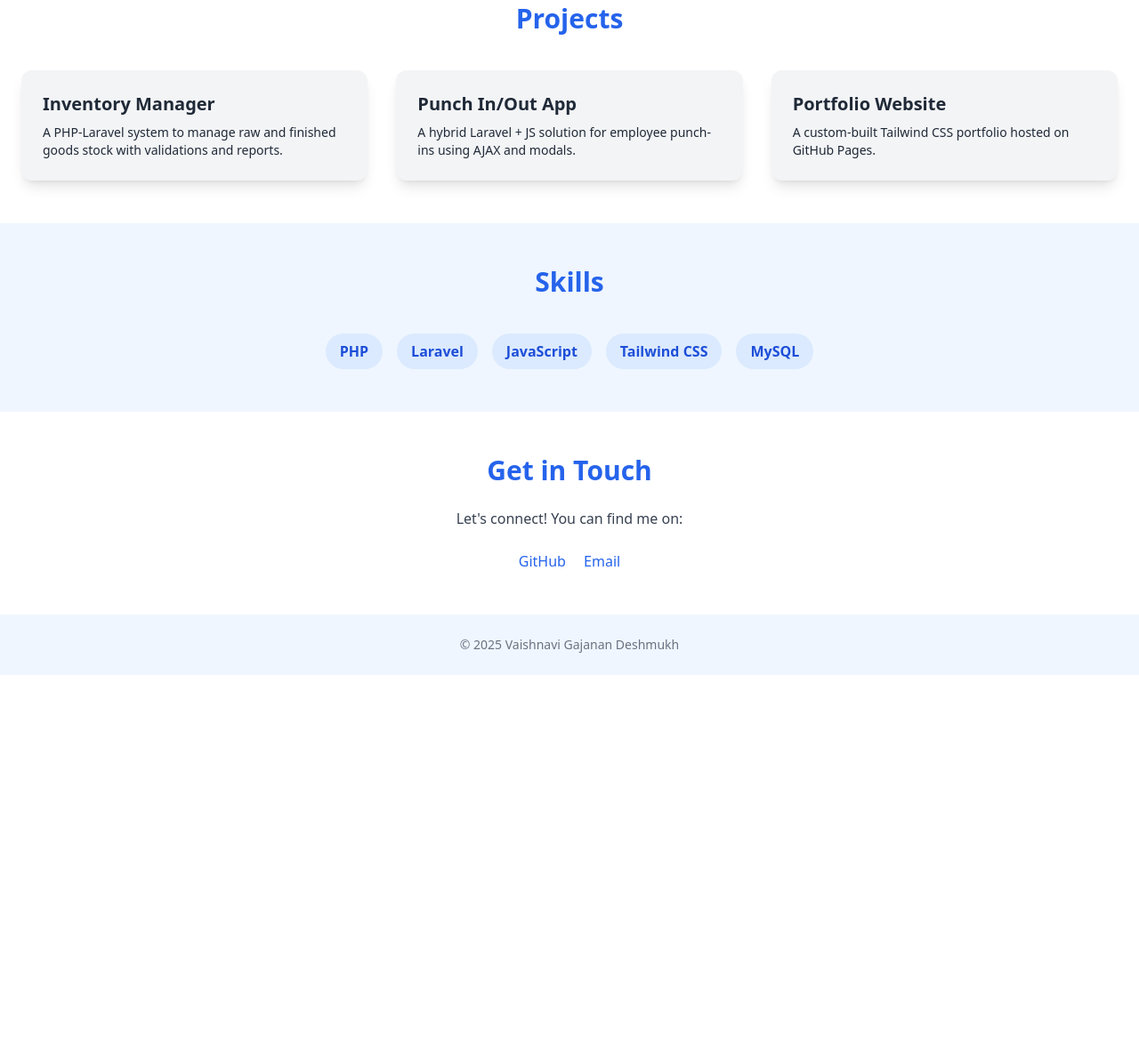
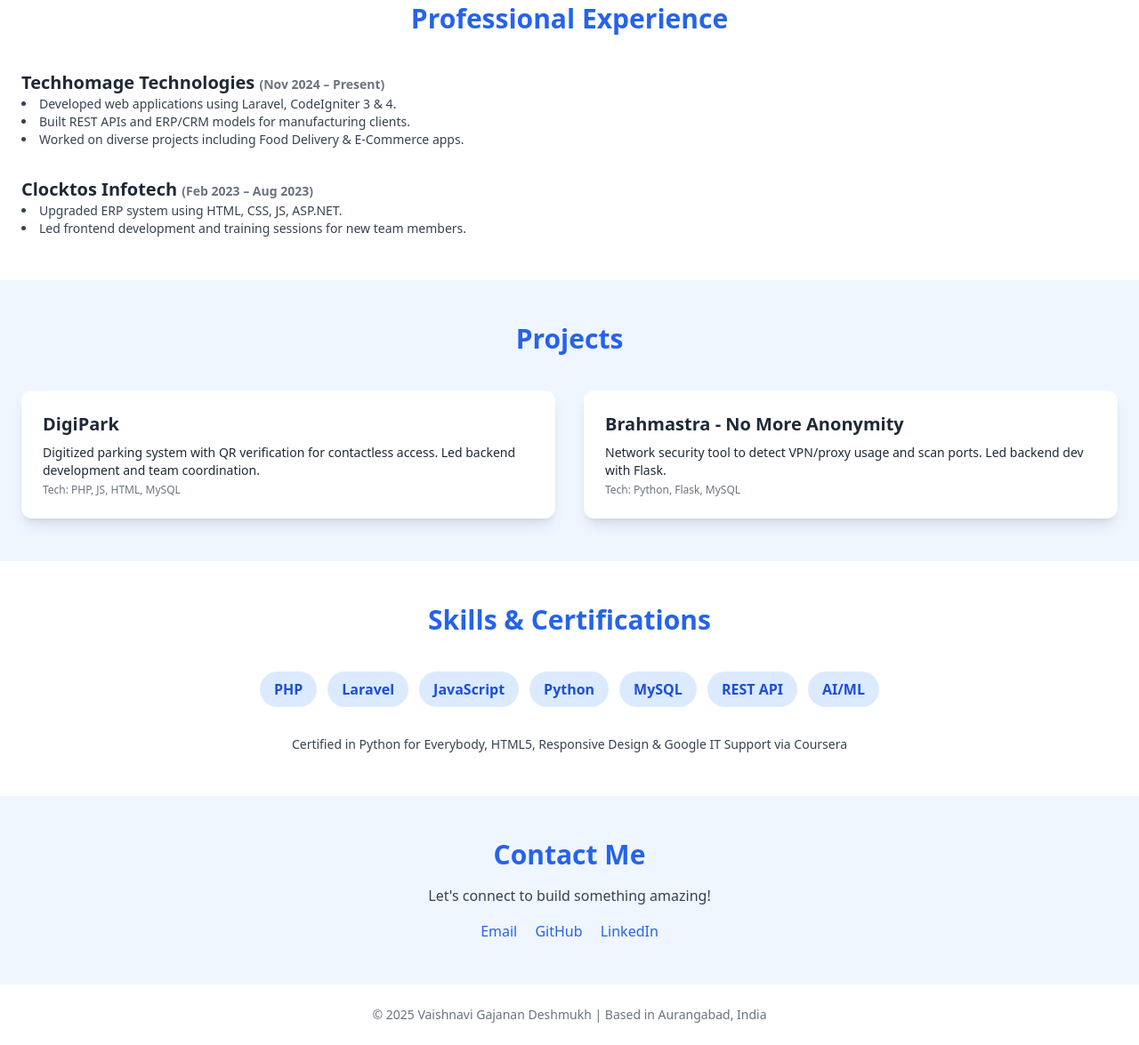
Before and after one commit to vaishnavid07/vaishnavid07.github.io, a plain HTML site: page index.html in a window 1280 px wide. Shown: the part 909-2084 px from the top of the page at 89% size. Before the commit the page ends 1668 px from the top, so only its background shows below. Drawn offline with nearby package versions, Linux system fonts and the light colour scheme.

Commit message:
Update index.html

```diff
--- a/index.html
+++ b/index.html
@@ -7,18 +7,19 @@
   <script src="https://cdn.tailwindcss.com"></script>
   <style>
     body {
-      background: linear-gradient(to right, #f8fafc, #e0f2fe);
+      background: linear-gradient(to right, #f0f4f8, #dbeafe);
     }
     .glow:hover {
-      box-shadow: 0 0 20px rgba(59, 130, 246, 0.6);
+      box-shadow: 0 0 20px rgba(96, 165, 250, 0.5);
     }
   </style>
 </head>
 <body class="font-sans text-gray-800">
   <header class="flex items-center justify-between px-6 py-4 bg-white shadow-md sticky top-0 z-50">
-    <h1 class="text-2xl font-bold text-blue-600">Vaishnavi</h1>
-    <nav class="space-x-6 text-gray-600 font-medium">
+    <h1 class="text-2xl font-bold text-blue-600">Vaishnavi Deshmukh</h1>
+    <nav class="space-x-6 text-gray-700 font-medium">
       <a href="#projects" class="hover:text-blue-500">Projects</a>
+      <a href="#experience" class="hover:text-blue-500">Experience</a>
       <a href="#skills" class="hover:text-blue-500">Skills</a>
       <a href="#contact" class="hover:text-blue-500">Contact</a>
     </nav>
@@ -26,56 +27,79 @@
 
   <section class="min-h-screen flex items-center justify-center text-center">
     <div>
-      <h2 class="text-4xl md:text-6xl font-extrabold mb-4 animate-fade">Hello, I'm <span class="text-blue-600">Vaishnavi</span></h2>
-      <p class="text-lg md:text-xl text-gray-700">Web Developer | Laravel Enthusiast | UI Designer</p>
-      <button class="mt-6 px-6 py-3 bg-blue-600 text-white rounded-full hover:bg-blue-700 glow transition">View My Work</button>
+      <h2 class="text-4xl md:text-6xl font-extrabold mb-4 animate-fade">Hi, I'm <span class="text-blue-600">Vaishnavi Deshmukh</span></h2>
+      <p class="text-lg md:text-xl text-gray-700">Web Developer | Laravel Enthusiast | AI/ML Explorer</p>
+      <p class="mt-4 text-sm max-w-xl mx-auto">To leverage my technical expertise in web development, AI/ML, and cloud computing to design innovative solutions and contribute to organizational success.</p>
+      <button class="mt-6 px-6 py-3 bg-blue-600 text-white rounded-full hover:bg-blue-700 glow transition">Explore Portfolio</button>
     </div>
   </section>
 
-  <section id="projects" class="px-6 py-12 bg-white">
-    <h3 class="text-3xl font-bold text-center text-blue-600 mb-10">Projects</h3>
-    <div class="grid grid-cols-1 md:grid-cols-2 lg:grid-cols-3 gap-8">
-      <div class="bg-gray-100 p-6 rounded-xl shadow-lg hover:scale-105 transition transform">
-        <h4 class="text-xl font-semibold mb-2">Inventory Manager</h4>
-        <p class="text-sm">A PHP-Laravel system to manage raw and finished goods stock with validations and reports.</p>
+  <section id="experience" class="px-6 py-12 bg-white">
+    <h3 class="text-3xl font-bold text-blue-600 text-center mb-10">Professional Experience</h3>
+    <div class="space-y-8">
+      <div>
+        <h4 class="text-xl font-semibold">Techhomage Technologies <span class="text-sm text-gray-500">(Nov 2024 – Present)</span></h4>
+        <ul class="list-disc list-inside text-sm text-gray-700">
+          <li>Developed web applications using Laravel, CodeIgniter 3 & 4.</li>
+          <li>Built REST APIs and ERP/CRM models for manufacturing clients.</li>
+          <li>Worked on diverse projects including Food Delivery & E-Commerce apps.</li>
+        </ul>
       </div>
-      <div class="bg-gray-100 p-6 rounded-xl shadow-lg hover:scale-105 transition transform">
-        <h4 class="text-xl font-semibold mb-2">Punch In/Out App</h4>
-        <p class="text-sm">A hybrid Laravel + JS solution for employee punch-ins using AJAX and modals.</p>
-      </div>
-      <div class="bg-gray-100 p-6 rounded-xl shadow-lg hover:scale-105 transition transform">
-        <h4 class="text-xl font-semibold mb-2">Portfolio Website</h4>
-        <p class="text-sm">A custom-built Tailwind CSS portfolio hosted on GitHub Pages.</p>
+      <div>
+        <h4 class="text-xl font-semibold">Clocktos Infotech <span class="text-sm text-gray-500">(Feb 2023 – Aug 2023)</span></h4>
+        <ul class="list-disc list-inside text-sm text-gray-700">
+          <li>Upgraded ERP system using HTML, CSS, JS, ASP.NET.</li>
+          <li>Led frontend development and training sessions for new team members.</li>
+        </ul>
       </div>
     </div>
   </section>
 
-  <section id="skills" class="px-6 py-12 bg-blue-50">
-    <h3 class="text-3xl font-bold text-center text-blue-600 mb-10">Skills</h3>
-    <div class="flex flex-wrap justify-center gap-4">
+  <section id="projects" class="px-6 py-12 bg-blue-50">
+    <h3 class="text-3xl font-bold text-blue-600 text-center mb-10">Projects</h3>
+    <div class="grid grid-cols-1 md:grid-cols-2 gap-8">
+      <div class="bg-white p-6 rounded-xl shadow-lg hover:scale-105 transition">
+        <h4 class="text-xl font-semibold mb-2">DigiPark</h4>
+        <p class="text-sm">Digitized parking system with QR verification for contactless access. Led backend development and team coordination.</p>
+        <p class="text-xs mt-1 text-gray-500">Tech: PHP, JS, HTML, MySQL</p>
+      </div>
+      <div class="bg-white p-6 rounded-xl shadow-lg hover:scale-105 transition">
+        <h4 class="text-xl font-semibold mb-2">Brahmastra - No More Anonymity</h4>
+        <p class="text-sm">Network security tool to detect VPN/proxy usage and scan ports. Led backend dev with Flask.</p>
+        <p class="text-xs mt-1 text-gray-500">Tech: Python, Flask, MySQL</p>
+      </div>
+    </div>
+  </section>
+
+  <section id="skills" class="px-6 py-12 bg-white">
+    <h3 class="text-3xl font-bold text-blue-600 text-center mb-10">Skills & Certifications</h3>
+    <div class="flex flex-wrap justify-center gap-3 mb-8">
       <span class="bg-blue-100 px-4 py-2 rounded-full text-blue-700 font-semibold">PHP</span>
       <span class="bg-blue-100 px-4 py-2 rounded-full text-blue-700 font-semibold">Laravel</span>
       <span class="bg-blue-100 px-4 py-2 rounded-full text-blue-700 font-semibold">JavaScript</span>
-      <span class="bg-blue-100 px-4 py-2 rounded-full text-blue-700 font-semibold">Tailwind CSS</span>
+      <span class="bg-blue-100 px-4 py-2 rounded-full text-blue-700 font-semibold">Python</span>
       <span class="bg-blue-100 px-4 py-2 rounded-full text-blue-700 font-semibold">MySQL</span>
+      <span class="bg-blue-100 px-4 py-2 rounded-full text-blue-700 font-semibold">REST API</span>
+      <span class="bg-blue-100 px-4 py-2 rounded-full text-blue-700 font-semibold">AI/ML</span>
+    </div>
+    <p class="text-sm text-center text-gray-700">Certified in Python for Everybody, HTML5, Responsive Design & Google IT Support via Coursera</p>
+  </section>
+
+  <section id="contact" class="px-6 py-12 bg-blue-50 text-center">
+    <h3 class="text-3xl font-bold text-blue-600 mb-4">Contact Me</h3>
+    <p class="text-gray-700 mb-4">Let's connect to build something amazing!</p>
+    <div class="space-x-4 text-blue-600 font-medium">
+      <a href="mailto:vaishnavi.deshmukh201@gmail.com" class="hover:underline">Email</a>
+      <a href="https://github.com/vaishnavid07" target="_blank" class="hover:underline">GitHub</a>
+      <a href="https://www.linkedin.com/in/vaishnavi-deshmukh-352881212/" target="_blank" class="hover:underline">LinkedIn</a>
     </div>
   </section>
 
-  <section id="contact" class="px-6 py-12 bg-white text-center">
-    <h3 class="text-3xl font-bold text-blue-600 mb-6">Get in Touch</h3>
-    <p class="mb-6 text-gray-700">Let's connect! You can find me on:</p>
-    <div class="space-x-4">
-      <a href="https://github.com/vaishnavid07" target="_blank" class="text-blue-600 hover:underline">GitHub</a>
-      <a href="mailto:vaishnavid07@example.com" class="text-blue-600 hover:underline">Email</a>
-    </div>
-  </section>
-
-  <footer class="text-center py-6 text-sm text-gray-500 bg-blue-50">
-    © 2025 Vaishnavi Gajanan Deshmukh
+  <footer class="text-center py-6 text-sm text-gray-500 bg-white">
+    © 2025 Vaishnavi Gajanan Deshmukh | Based in Aurangabad, India
   </footer>
 
   <script>
-    // Fade animation on scroll
     const fadeElements = document.querySelectorAll(".animate-fade");
     window.addEventListener("scroll", () => {
       fadeElements.forEach(el => {
```
